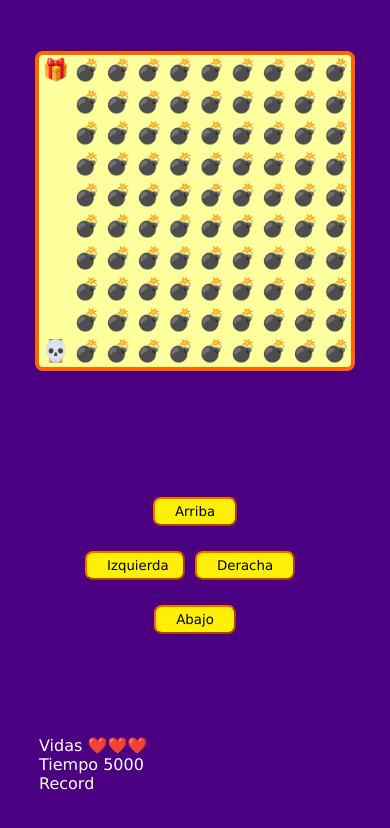
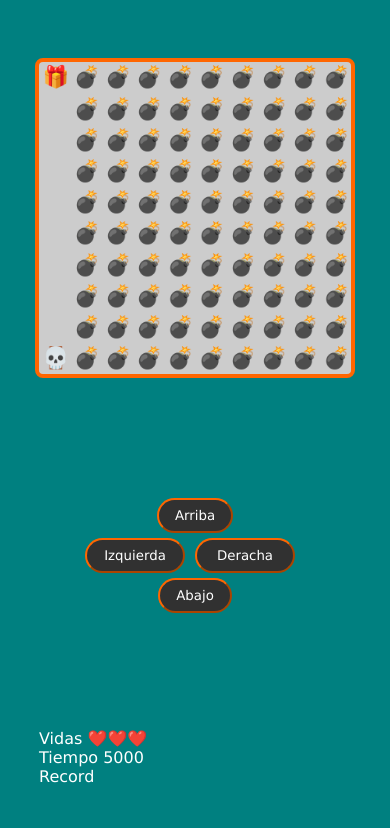
Before and after one commit to molano5858/videojuego-taller-practico-Javascript, a plain HTML site: page index.html in a window 390 px wide. Drawn offline with Linux system fonts and the light colour scheme.

Commit message:
Clase 20, Corrigiendo algunos bugs

```diff
--- a/estilos.css
+++ b/estilos.css
@@ -1,5 +1,9 @@
+* {
+  box-sizing: border-box;
+}
+
 body {
-    background-color: indigo;
+  background-color: teal;
   color: #fff;
   font-family: Verdana, Geneva, Tahoma, sans-serif;
   margin: 0;
@@ -16,10 +20,9 @@ body {
 }
 
 canvas {
-
   border: 4px solid #ff6600;
   border-radius: 8px;
-    background-color: #feff9d;
+  background-color: #cccccc;
 }
 
 .btns {
@@ -31,13 +34,14 @@ body {
 }
 
 button {
-    background-color: #fdef05;
-    border-radius: 8px;
+  background-color: #313131;
+  border-radius: 32px;
   border-color: #ff6600;
   font-family: inherit;
   margin: 0;
-    padding: 5px 20px;
+  padding: 8px 16px;
   width: 100px;
+  color: white;
 }
 button:not(:last-child) {
   margin-right: 10px;
@@ -58,6 +62,12 @@ body {
 }
 
 @media (max-width: 440px) {
-    button { margin-top: 25px; }
-    #up, #down { margin-left: 100%; margin-right: 100%; }
+  button {
+    margin-top: 5px;
   }
+  #up,
+  #down {
+    margin-left: 100%;
+    margin-right: 100%;
+  }
+}
--- a/game.js
+++ b/game.js
@@ -50,6 +50,9 @@ function setCanvasSize() {
   canvas.setAttribute("width", canvasSize);
   canvas.setAttribute("height", canvasSize);
   elementSize = canvasSize / 10;
+
+  playerPosition.x = undefined;
+  playerPosition.y = undefined; //esto lo hacemos porque la calavera al hacerle resize a la pantalla se queda quieta, entonces tenemos que redefinir la posicion de la calavera antes de cada vez que mandamos a llamar a starGame()
 
   startGame();
 }
```
Lines whose indentation alone changed are shown as unchanged.
